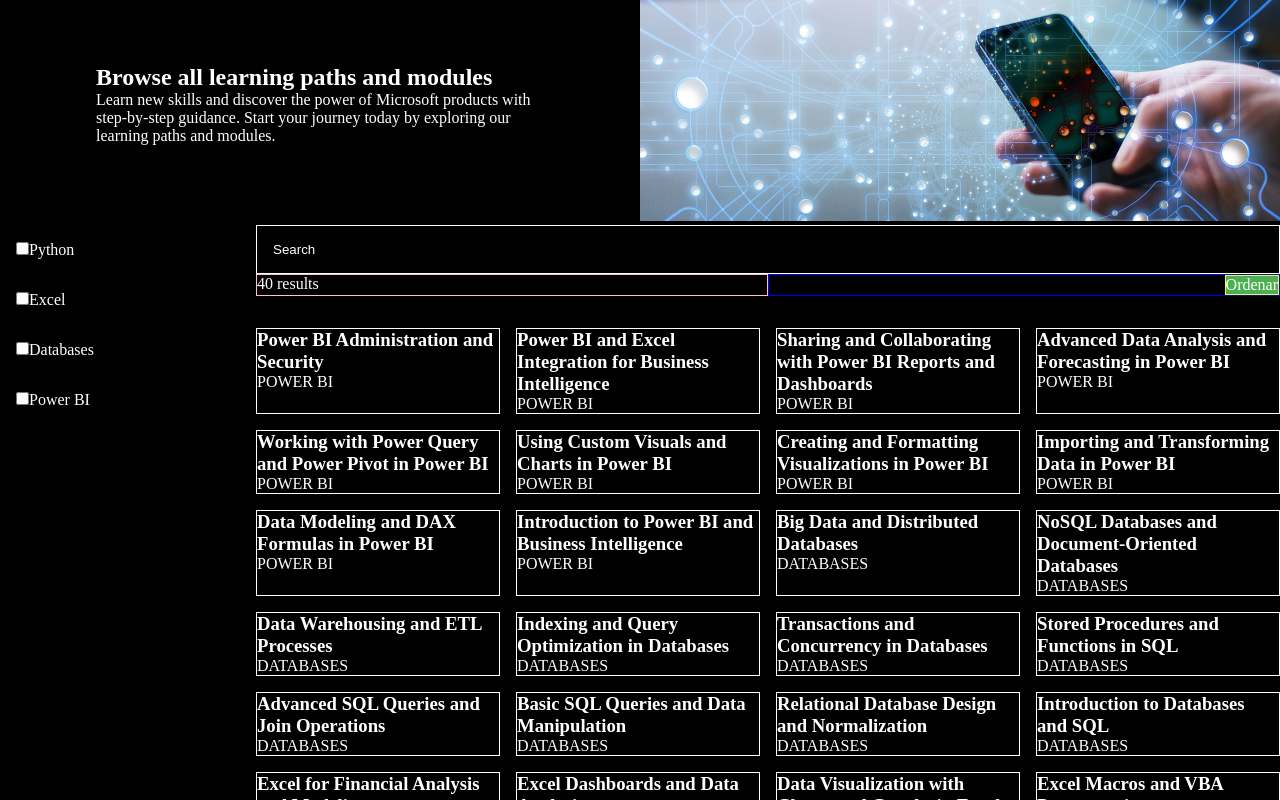
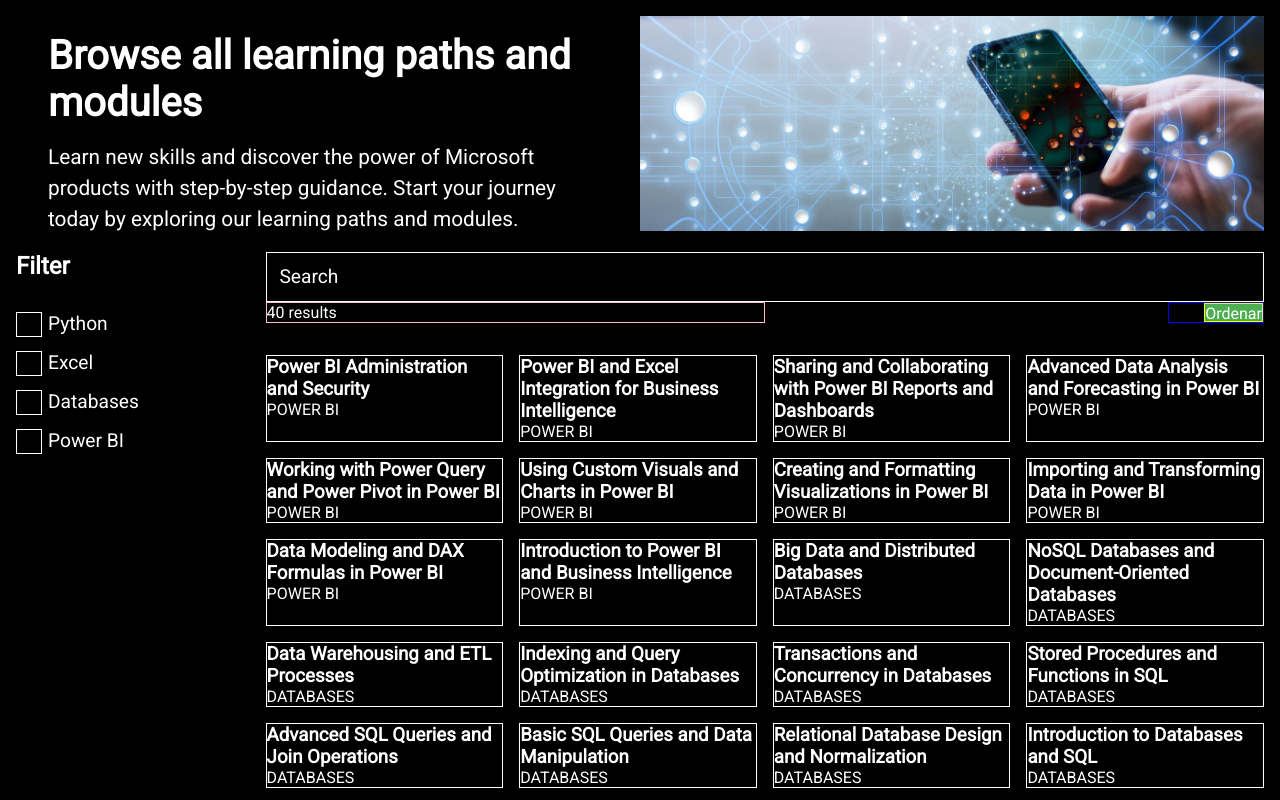
Before and after one commit to SandroSimonOre/demo-search-filter-sort, a React (Vite) app: page / in a window 1280 px wide. Shown: the top 800 px of the page. Built offline with nearby package versions, Linux system fonts and the light colour scheme.

Commit message:
finish Filter component

```diff
--- a/src/components/Filter.jsx
+++ b/src/components/Filter.jsx
@@ -11,11 +11,13 @@
 export const Filter = ({handler}) => {
   return (
     <div className={styles.filter}>
+      <h2>Filter</h2>
       {
         checkList.map(e => (
           <label key={e.id} onChange={handler} className={styles.menuItem}>
+            {e.caption}
             <input value={e.id} type="checkbox" />
-            {e.caption}
+            <span className={styles.checkmark}></span>
           </label>
         ))
       }
--- a/src/styles/App.module.scss
+++ b/src/styles/App.module.scss
@@ -4,8 +4,9 @@
     flex-wrap: wrap;
     background-color: black;
     color: white;
-    //height: 100vh;
-
+    padding: 1rem;
+    min-height: 100vh;
+    align-items: flex-start;
     .header {
         width: 100%;
         //border: solid green 1px;
@@ -20,6 +21,7 @@
         display: flex;
         width: 80%;
         flex-wrap: wrap;
+        justify-content: space-between;
 
         .search {
             width: 100%;
@@ -27,10 +29,11 @@
             input {
                 width: 100%;
                 background-color: black;
-                padding: 1rem;
+                padding: 0.8rem;
                 color: white;
                 border: solid white 1px;
                 outline: none;
+                font-size: 1.2rem;
 
                 &::placeholder {
                     color: white;
@@ -44,7 +47,7 @@
         }
 
         .dropdown {
-            width: 50%;
+            width: 6rem;
             position: relative;
             display: flex;
             justify-content: end;
@@ -56,14 +59,11 @@
                 font-size: 16px;
                 border: solid yellow 1px;
                 cursor: pointer;
-
-                /* &:hover + .menu {
-                    display: block;
-                    cursor: pointer;
-                } */
+                height: 1.2rem;
             }
 
             .menu {
+                transform: translateY(1.2rem);
                 display: none;
                 position: absolute;
                 background-color: #f9f9f9;
@@ -92,8 +92,5 @@
                 cursor: pointer;
             }
         }
-
-
     }
-
 }
--- a/src/styles/Banner.module.scss
+++ b/src/styles/Banner.module.scss
@@ -1,9 +1,19 @@
 .Banner {
     display: flex;
-
     .text {
         width: 50%;
-        padding: 4rem 6rem;
+        padding: 0 2rem;
+
+        h1 {
+            font-size: 2.5rem;
+            margin: 1rem 0;
+        }
+
+        p {
+            line-height: 1.5;
+            margin: 1rem 0;
+            font-size: 1.3rem;
+        }
     }
 
     .illustration {
--- a/src/styles/Filter.module.scss
+++ b/src/styles/Filter.module.scss
@@ -3,11 +3,51 @@
     display: flex;
     flex-direction: column;
 
+    h2 {
+        margin-bottom: 2rem;
+    }
+
     .menuItem {
-        padding: 1rem;
 
-        input::before {
-            background-color: yellow;
+        display: block;
+        position: relative;
+        padding-left: 2rem;
+        margin-bottom: 1rem;
+        cursor: pointer;
+        font-size: 1.2rem;
+        user-select: none;
+
+        input {
+
+            visibility: hidden;
+
+            &:checked ~ .checkmark:after {
+                display: block;
+            }
         }
+
+        .checkmark {
+
+            position: absolute;
+            top: 0;
+            left: 0;
+            height: 1.6rem;
+            width: 1.6rem;
+            border: solid white 1px;
+
+            &:after {
+                content: "";
+                position: absolute;
+                display: none;
+                left: 9px;
+                top: 5px;
+                width: 6px;
+                height: 10px;
+                border: solid white;
+                border-width: 0 3px 3px 0;
+                transform: rotate(45deg);
+            }
+        }
+
     }
 }
--- a/src/styles/index.scss
+++ b/src/styles/index.scss
@@ -1,7 +1,10 @@
+@import url('https://fonts.googleapis.com/css2?family=Roboto:wght@300;400&display=swap');
+
 *, *::before, *::after {
     box-sizing: border-box;
 }
 
 * {
     margin: 0;
+    font-family: 'Roboto', sans-serif;
 }
```
